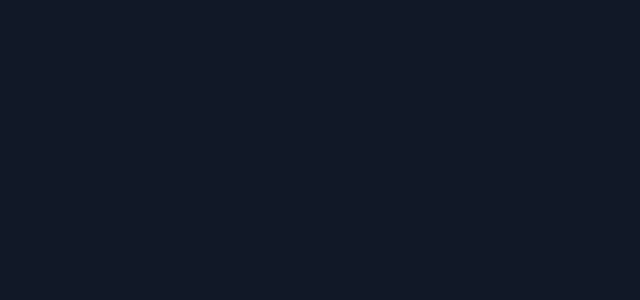
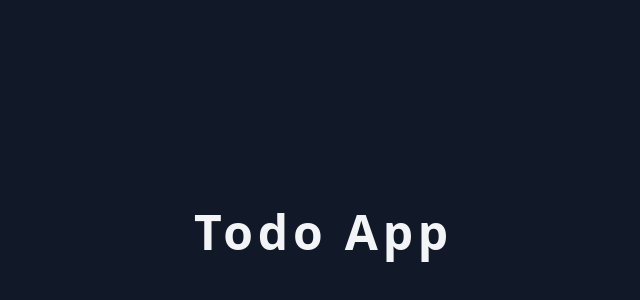
Before and after one commit to AntonioZurano/todo-app, a React (Create React App) app: page / in a window 1280 px wide. Shown: the part 168-468 px from the top of the page, without its empty margins (158-798 px from the left). Built offline with nearby package versions, Linux system fonts and the light colour scheme.

Commit message:
creacion componente Title

```diff
--- a/src/App.js
+++ b/src/App.js
@@ -1,9 +1,10 @@
+import { Title } from "./components/Title";
 
 function App() {
   return (
     <div className="bg-gray-900 min-h-screen h-full text-gray-100 flex items-center justify-center py-20 px-5">
       <div className="container flex flex-col max-w-xl">
-
+        <Title/>
       </div>
     </div>
   );
--- /dev/null
+++ b/src/components/Title/Title.jsx
@@ -0,0 +1,10 @@
+const Title = () => {
+    return (
+        <h1 className="text-5xl font-anton font-bold tracking-widest">
+            Todo App
+        </h1>
+
+    )
+}
+
+export  { Title }
--- /dev/null
+++ b/src/components/Title/index.js
@@ -0,0 +1 @@
+export * from './Title'
```
